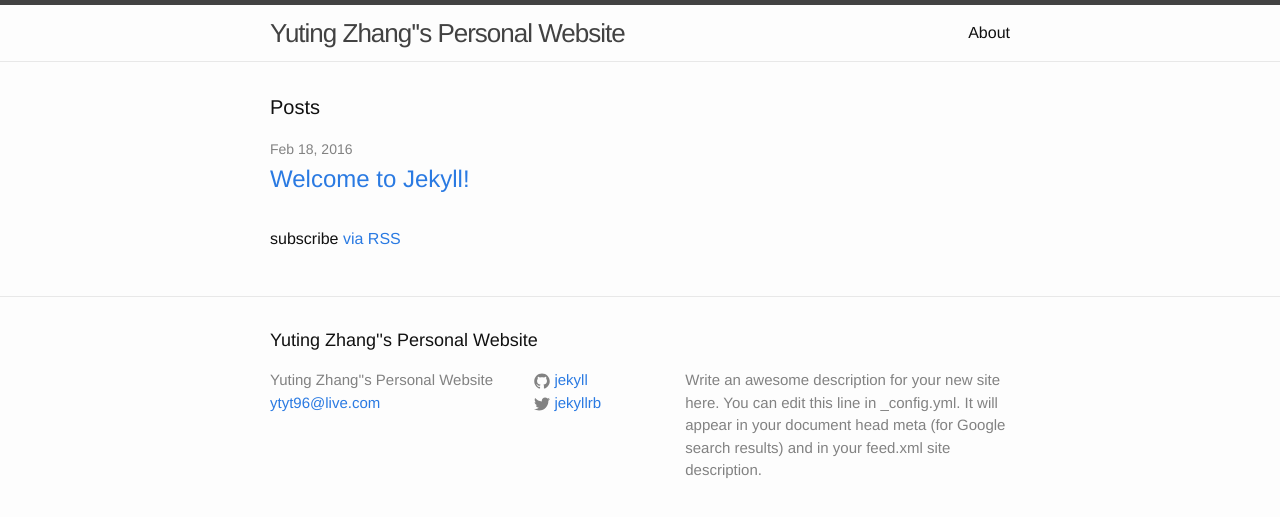
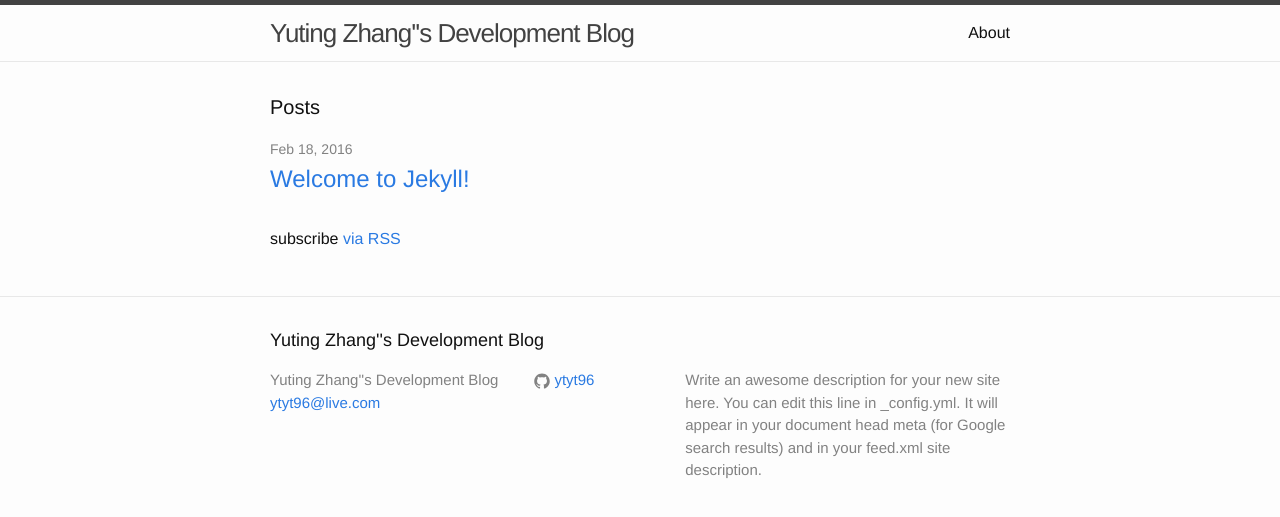
Before and after one commit to khaledlooda/yuting-zhang.github.io, a Jekyll site: the page built from index.html, in a window 1280 px wide. Shown: the top 517 px of the page. Built offline with Jekyll 4.4.1, drawn with Linux system fonts in a browser that asks for light colours.

Commit message:
changd something

```diff
--- a/_config.yml
+++ b/_config.yml
@@ -6,7 +6,7 @@
 # 'jekyll serve'. If you change this file, please restart the server process.
 
 # Site settings
-title: Yuting Zhang''s Personal Website
+title: Yuting Zhang''s Development Blog
 email: ytyt96@live.com
 description: > # this means to ignore newlines until "baseurl:"
   Write an awesome description for your new site here. You can edit this
@@ -14,8 +14,8 @@ description: > # this means to ignore newlines until "baseurl:"
   Google search results) and in your feed.xml site description.
 baseurl: "" # the subpath of your site, e.g. /blog
 url: "http://yourdomain.com" # the base hostname & protocol for your site
-twitter_username: jekyllrb
-github_username:  jekyll
+twitter_username:
+github_username:  ytyt96
 
 # Build settings
 markdown: kramdown
```
